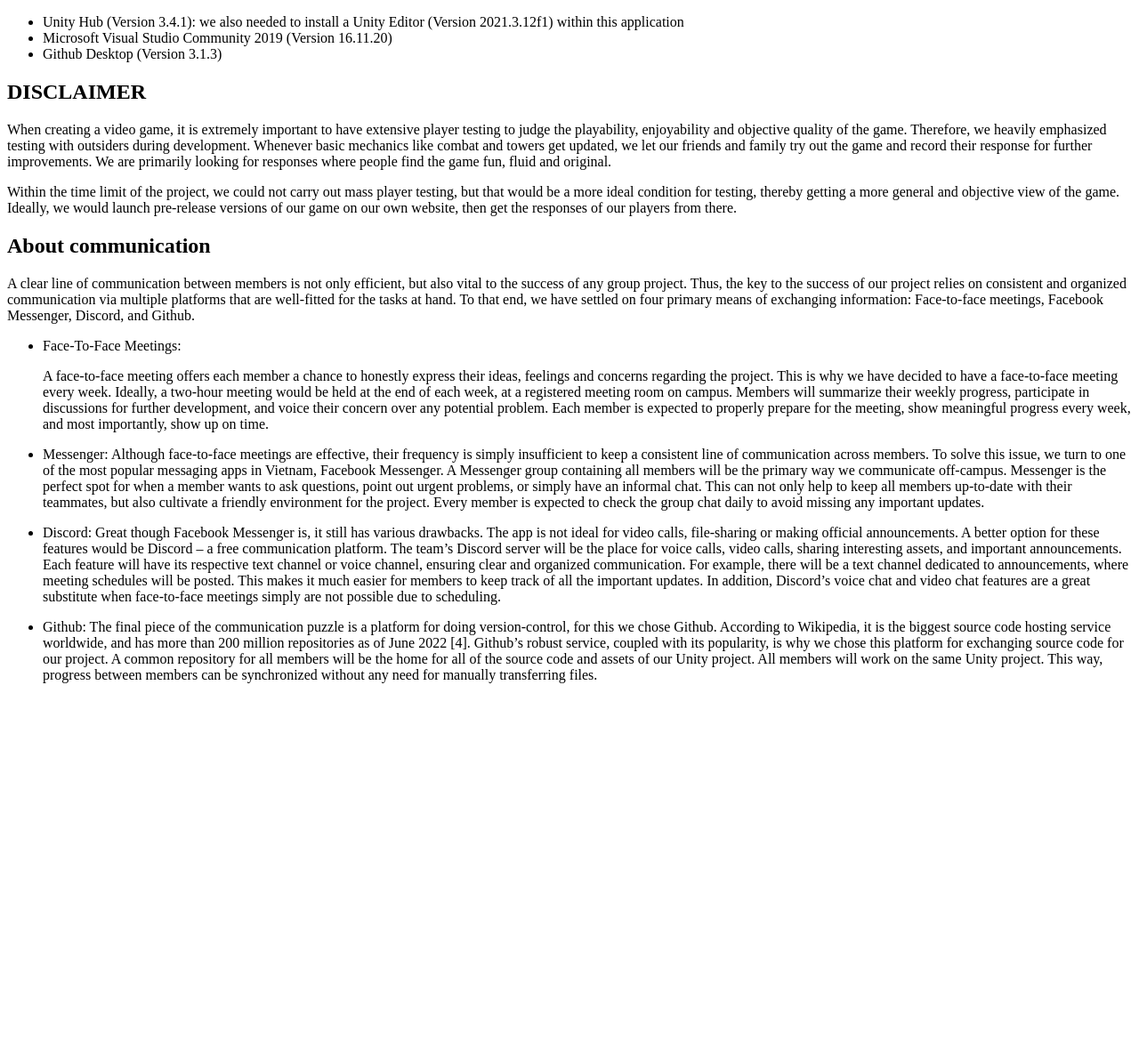
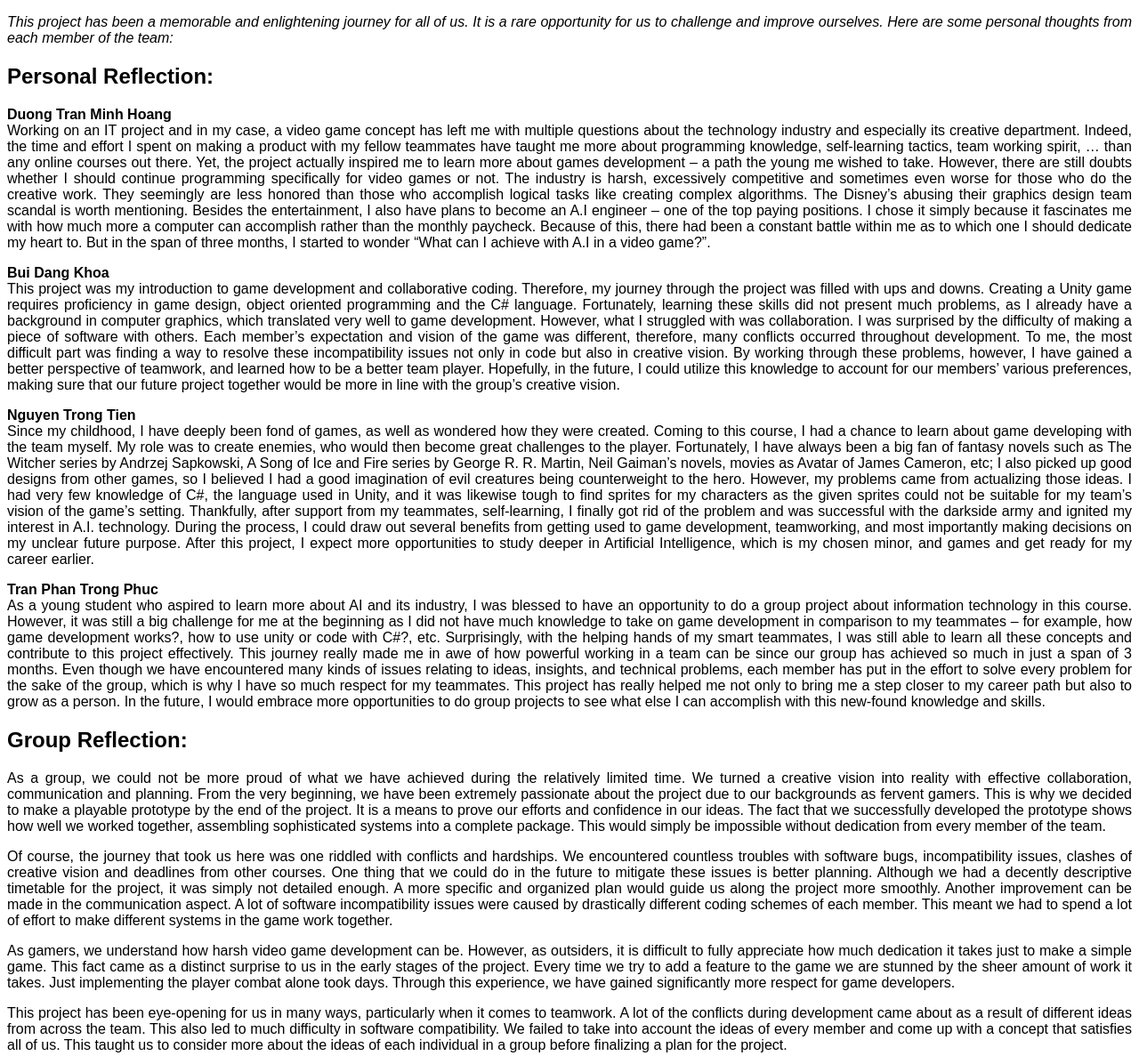
Before and after one commit to Netherheim/Netherheim.github.io, a plain HTML site: page contentFiles/Tools.html in a window 1280 px wide. Shown: the whole page at 89% size. Before the commit the page ends 800 px from the top, so only its background shows below. Drawn offline with Linux system fonts and the light colour scheme.

Commit message:
Reflections

```diff
--- a/contentFiles/Tools.html
+++ b/contentFiles/Tools.html
@@ -7,80 +7,126 @@
     <meta name="viewport" content="width=device-width, initial-scale=1.0">
     <title>Document</title>
 </head>
+<style>
+    body {
+        font-family: 'Poppins', sans-serif;
+        text-align: justify;
+    }
+</style>
 
 <body>
-    <ul>
-        <li>Unity Hub (Version 3.4.1): we also needed to install a Unity Editor (Version 2021.3.12f1) within this
-            application
-        </li>
-        <li>Microsoft Visual Studio Community 2019 (Version 16.11.20)
-        </li>
-        <li>Github Desktop (Version 3.1.3)</li>
-    </ul>
-    <h2>DISCLAIMER</h2>
-    <p>When creating a video game, it is extremely important to have extensive player testing to judge the playability,
-        enjoyability and objective quality of the game. Therefore, we heavily emphasized testing with outsiders during
-        development. Whenever basic mechanics like combat and towers get updated, we let our friends and family try out
-        the game and record their response for further improvements. We are primarily looking for responses where people
-        find the game fun, fluid and original.
-    </p>
-    <p>Within the time limit of the project, we could not carry out mass player testing, but that would be a more ideal
-        condition for testing, thereby getting a more general and objective view of the game. Ideally, we would launch
-        pre-release versions of our game on our own website, then get the responses of our players from there.</p>
-    <h2>About communication</h2>
-    <p>A clear line of communication between members is not only efficient, but also vital to the success of any group
-        project. Thus, the key to the success of our project relies on consistent and organized communication via
-        multiple platforms that are well-fitted for the tasks at hand. To that end, we have settled on four primary
-        means of exchanging information: Face-to-face meetings, Facebook Messenger, Discord, and Github.
-    </p>
-    <ul>
-        <li>Face-To-Face Meetings:
-            <p>A face-to-face meeting offers each member a chance to honestly express their ideas, feelings and concerns
-                regarding the project. This is why we have decided to have a face-to-face meeting every week. Ideally, a
-                two-hour meeting would be held at the end of each week, at a registered meeting room on campus. Members
-                will summarize their weekly progress, participate in discussions for further development, and voice
-                their concern over any potential problem. Each member is expected to properly prepare for the meeting,
-                show meaningful progress every week, and most importantly, show up on time.</p>
-        </li>
-        <li>
-            <p>
-                Messenger:
-                Although face-to-face meetings are effective, their frequency is simply insufficient to keep a
-                consistent line of communication across members. To solve this issue, we turn to one of the most popular
-                messaging apps in Vietnam, Facebook Messenger. A Messenger group containing all members will be the
-                primary way we communicate off-campus. Messenger is the perfect spot for when a member wants to ask
-                questions, point out urgent problems, or simply have an informal chat. This can not only help to keep
-                all members up-to-date with their teammates, but also cultivate a friendly environment for the project.
-                Every member is expected to check the group chat daily to avoid missing any important updates.
+    <p><i>This project has been a memorable and enlightening journey for all of us. It is a rare opportunity for us to
+            challenge and improve ourselves. Here are some personal thoughts from each member of the team:</i></p>
+    <h2>Personal Reflection:</h2>
+    <p><b>Duong Tran Minh Hoang</b><br>
+        Working on an IT project and in my case, a video game concept has left me with multiple questions about the
+        technology industry and especially its creative department. Indeed, the time and effort I spent on making a
+        product with my fellow teammates have taught me more about programming knowledge, self-learning tactics, team
+        working spirit, … than any online courses out there. Yet, the project actually inspired me to learn more about
+        games development – a path the young me wished to take. However, there are still doubts whether I should
+        continue programming specifically for video games or not. The industry is harsh, excessively competitive and
+        sometimes even worse for those who do the creative work. They seemingly are less honored than those who
+        accomplish logical tasks like creating complex algorithms. The Disney’s abusing their graphics design team
+        scandal is worth mentioning. Besides the entertainment, I also have plans to become an A.I engineer – one of the
+        top paying positions. I chose it simply because it fascinates me with how much more a computer can accomplish
+        rather than the monthly paycheck. Because of this, there had been a constant battle within me as to which one I
+        should dedicate my heart to. But in the span of three months, I started to wonder “What can I achieve with A.I
+        in a video game?”.</p>
+    <p><b>Bui Dang Khoa</b><br>
+        This project was my introduction to game development and collaborative coding. Therefore, my journey through the
+        project was filled with ups and downs. Creating a Unity game requires proficiency in game design, object
+        oriented
+        programming and the C# language. Fortunately, learning these skills did not present much problems, as I already
+        have
+        a background in computer graphics, which translated very well to game development. However, what I struggled
+        with
+        was collaboration. I was surprised by the difficulty of making a piece of software with others. Each member’s
+        expectation and vision of the game was different, therefore, many conflicts occurred throughout development. To
+        me,
+        the most difficult part was finding a way to resolve these incompatibility issues not only in code but also in
+        creative vision. By working through these problems, however, I have gained a better perspective of teamwork, and
+        learned how to be a better team player. Hopefully, in the future, I could utilize this knowledge to account for
+        our
+        members’ various preferences, making sure that our future project together would be more in line with the
+        group’s
+        creative vision.</p>
 
-            </p>
-        </li>
-        <li>
-            <p>
-                Discord:
-                Great though Facebook Messenger is, it still has various drawbacks. The app is not ideal for video
-                calls, file-sharing or making official announcements. A better option for these features would be
-                Discord – a free communication platform. The team’s Discord server will be the place for voice calls,
-                video calls, sharing interesting assets, and important announcements. Each feature will have its
-                respective text channel or voice channel, ensuring clear and organized communication. For example, there
-                will be a text channel dedicated to announcements, where meeting schedules will be posted. This makes it
-                much easier for members to keep track of all the important updates. In addition, Discord’s voice chat
-                and video chat features are a great substitute when face-to-face meetings simply are not possible due to
-                scheduling.
+    <p><b>Nguyen Trong Tien</b><br>
+        Since my childhood, I have deeply been fond of games, as well as wondered how they were created. Coming to this
+        course, I had a chance to learn about game developing with the team myself. My role was to create enemies, who
+        would
+        then become great challenges to the player. Fortunately, I have always been a big fan of fantasy novels such as
+        The
+        Witcher series by Andrzej Sapkowski, A Song of Ice and Fire series by George R. R. Martin, Neil Gaiman’s novels,
+        movies as Avatar of James Cameron, etc; I also picked up good designs from other games, so I believed I had a
+        good
+        imagination of evil creatures being counterweight to the hero. However, my problems came from actualizing those
+        ideas. I had very few knowledge of C#, the language used in Unity, and it was likewise tough to find sprites for
+        my
+        characters as the given sprites could not be suitable for my team’s vision of the game’s setting. Thankfully,
+        after
+        support from my teammates, self-learning, I finally got rid of the problem and was successful with the darkside
+        army
+        and ignited my interest in A.I. technology. During the process, I could draw out several benefits from getting
+        used
+        to game development, teamworking, and most importantly making decisions on my unclear future purpose. After this
+        project, I expect more opportunities to study deeper in Artificial Intelligence, which is my chosen minor, and
+        games
+        and get ready for my career earlier.</p>
+    <p><b>Tran Phan Trong Phuc</b><br>
+        As a young student who aspired to learn more about AI and its industry, I was blessed to have an opportunity to
+        do a
+        group project about information technology in this course. However, it was still a big challenge for me at the
+        beginning as I did not have much knowledge to take on game development in comparison to my teammates – for
+        example,
+        how game development works?, how to use unity or code with C#?, etc. Surprisingly, with the helping hands of my
+        smart teammates, I was still able to learn all these concepts and contribute to this project effectively. This
+        journey really made me in awe of how powerful working in a team can be since our group has achieved so much in
+        just
+        a span of 3 months. Even though we have encountered many kinds of issues relating to ideas, insights, and
+        technical
+        problems, each member has put in the effort to solve every problem for the sake of the group, which is why I
+        have so
+        much respect for my teammates. This project has really helped me not only to bring me a step closer to my career
+        path but also to grow as a person. In the future, I would embrace more opportunities to do group projects to see
+        what else I can accomplish with this new-found knowledge and skills.</p>
+    <h2>Group Reflection:</h2>
+    <p>As a group, we could not be more proud of what we have achieved during the relatively limited time. We turned a
+        creative vision into reality with effective collaboration, communication and planning. From the very beginning,
+        we
+        have been extremely passionate about the project due to our backgrounds as fervent gamers. This is why we
+        decided to
+        make a playable prototype by the end of the project. It is a means to prove our efforts and confidence in our
+        ideas.
+        The fact that we successfully developed the prototype shows how well we worked together, assembling
+        sophisticated
+        systems into a complete package. This would simply be impossible without dedication from every member of the
+        team.</p>
+    <p>Of course, the journey that took us here was one riddled with conflicts and hardships. We encountered countless
+        troubles with software bugs, incompatibility issues, clashes of creative vision and deadlines from other
+        courses.
+        One thing that we could do in the future to mitigate these issues is better planning. Although we had a decently
+        descriptive timetable for the project, it was simply not detailed enough. A more specific and organized plan
+        would
+        guide us along the project more smoothly. Another improvement can be made in the communication aspect. A lot of
+        software incompatibility issues were caused by drastically different coding schemes of each member. This meant
+        we
+        had to spend a lot of effort to make different systems in the game work together.</p>
+    <p>As gamers, we understand how harsh video game development can be. However, as outsiders, it is difficult to fully
+        appreciate how much dedication it takes just to make a simple game. This fact came as a distinct surprise to us
+        in
+        the early stages of the project. Every time we try to add a feature to the game we are stunned by the sheer
+        amount
+        of work it takes. Just implementing the player combat alone took days. Through this experience, we have gained
+        significantly more respect for game developers.</p>
+    <p>This project has been eye-opening for us in many ways, particularly when it comes to teamwork. A lot of the
+        conflicts during development came about as a result of different ideas from across the team. This also led to
+        much
+        difficulty in software compatibility. We failed to take into account the ideas of every member and come up with
+        a
+        concept that satisfies all of us. This taught us to consider more about the ideas of each individual in a group
+        before finalizing a plan for the project.</p>
 
-            </p>
-        </li>
-        <li>
-            <p>Github:
-                The final piece of the communication puzzle is a platform for doing version-control, for this we chose
-                Github. According to Wikipedia, it is the biggest source code hosting service worldwide, and has more
-                than 200 million repositories as of June 2022 [4]. Github’s robust service, coupled with its popularity,
-                is why we chose this platform for exchanging source code for our project. A common repository for all
-                members will be the home for all of the source code and assets of our Unity project. All members will
-                work on the same Unity project. This way, progress between members can be synchronized without any need
-                for manually transferring files.</p>
-        </li>
-    </ul>
 </body>
 
 </html>
```
